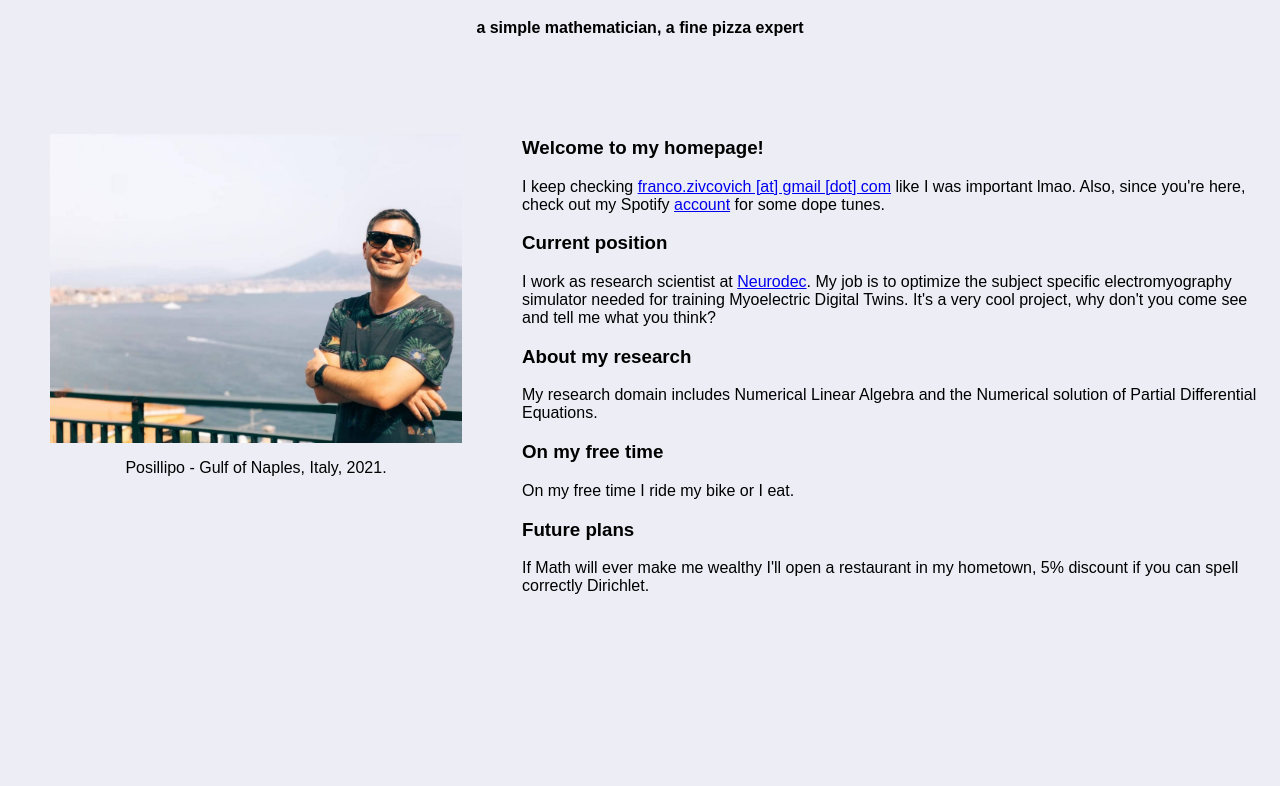
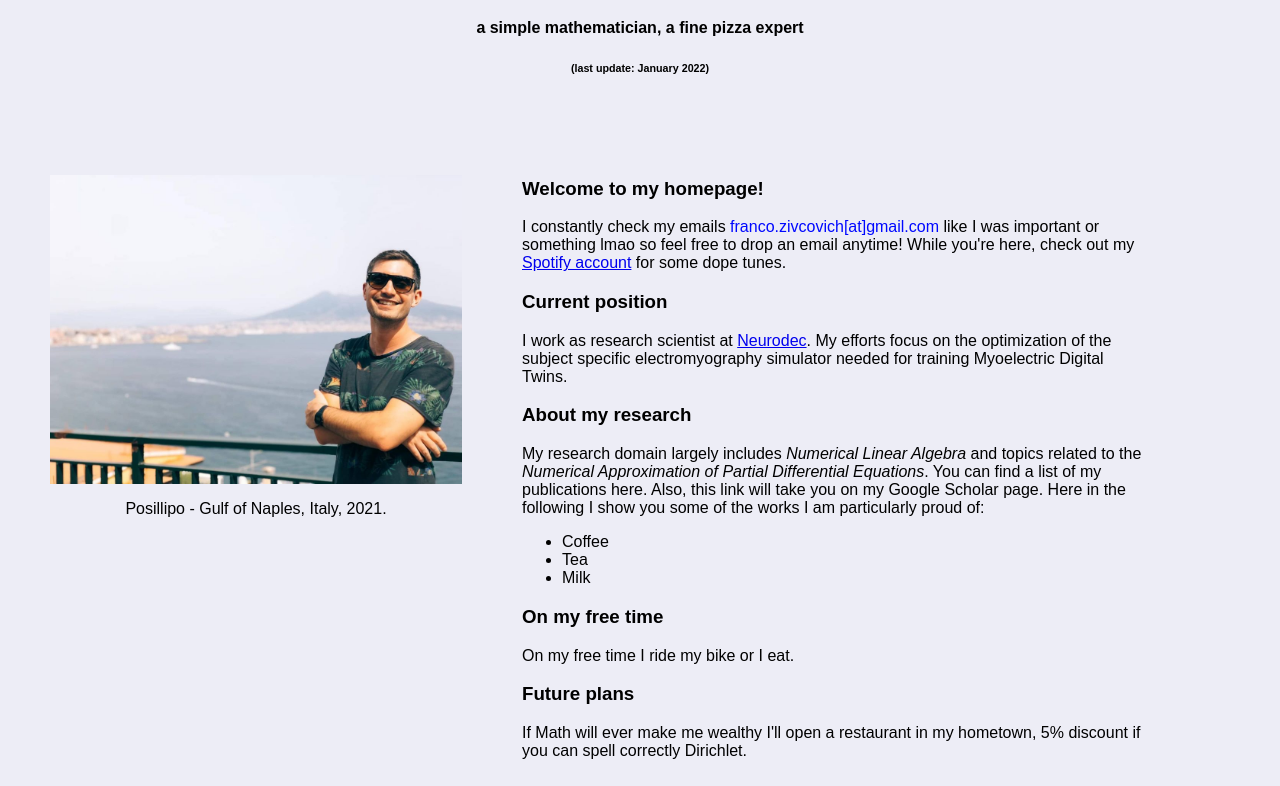
Before and after one commit to francozivcovich/franco.zivcovich.github.io, a plain HTML site: page index.html in a window 1280 px wide. Shown: the part 115-901 px from the top of the page. Before the commit the page ends 800 px from the top, so only its background shows below. Drawn offline with Linux system fonts and the light colour scheme.

Commit message:
added favicon + minor changes

```diff
--- a/index.html
+++ b/index.html
@@ -24,6 +24,9 @@
   <meta property="og:url" content="https://francozivcovich.github.io/">
   <meta property="og:site_name" content="Franco Zivcovich">
 
+  <link rel="shortcut icon" href="imgs/favicon.ico" type="image/x-icon">
+  <link rel="icon" href="imgs/favicon.ico" type="image/x-icon">
+
 
 </head>
 <body>
@@ -31,8 +34,9 @@
   <p><br><br><br></p>
   <h1>Franco Zivcovich</h1>
   <h4>a simple mathematician, a fine pizza expert</h4>
+  <h6>(last update: January 2022)</h6>
 
-  <div class="row">
+    <div class="row">
     <div class="column left"  style="background-color:rgb(237, 237, 246);">
 
       <figure>
@@ -45,25 +49,25 @@
     <div class="column right" style="background-color:rgb(237, 237, 246);">
       <h3>Welcome to my homepage!</h3>
       <p>
-        I keep checking
-        <a href="mailto:franco.zivcovich@gmail.com">franco.zivcovich [at] gmail [dot] com</a>
-        like I was important lmao.
-        Also, since you're here, check out my Spotify <a href = "https://open.spotify.com/user/tgqg9jxgm6hx9cs7nfalwqvws?si=dc112dafbcac457b">account</a> for some dope tunes.
+        I constantly check my emails <span style="color: #0008ff">franco.zivcovich[at]gmail.com</span>
+        like I was important or something lmao so feel free to drop an email anytime!
+        While you're here, check out my <a href = "https://open.spotify.com/user/tgqg9jxgm6hx9cs7nfalwqvws?si=dc112dafbcac457b">Spotify account</a> for some dope tunes.
       </p>
-      <!-- <p>
-        If instead you're here because you think the guy in the picture on the left wronged you, well, it wasn't me but my
-        evil twin.
-      </p> -->
-      <!-- <br> -->
       <h3>Current position</h3>
       <p>
         I work as research scientist at <a href="http://neurodec.ai/">Neurodec</a>.
-        My job is to optimize the subject specific electromyography simulator needed for training Myoelectric Digital Twins.
-        It's a very cool project, why don't you come see and tell me what you think?
+        My efforts focus on the optimization of the subject specific electromyography simulator needed for training Myoelectric Digital Twins.
       </p>
       <h3>About my research</h3>
       <p>
-        My research domain includes Numerical Linear Algebra and the Numerical solution of Partial Differential Equations.
+        My research domain largely includes <i>Numerical Linear Algebra</i> and topics related to the <i>Numerical Approximation of Partial Differential Equations</i>.
+        You can find a list of my publications here. Also, this link will take you on my Google Scholar page.
+        Here in the following I show you some of the works I am particularly proud of:
+        <ul>
+          <li>Coffee</li>
+          <li>Tea</li>
+          <li>Milk</li>
+        </ul>
       </p>
       <h3>On my free time</h3>
       <p>
--- a/styles.css
+++ b/styles.css
@@ -19,7 +19,7 @@ body{
 }
 .right {
   margin-top: 50px;
-  width: 60%;
+  width: 50%;
   text-align: left;
 }
 
@@ -59,3 +59,6 @@ h6 {
 p {
   font-family: Arial, Helvetica, sans-serif;
 }
+li {
+  font-family: Arial, Helvetica, sans-serif;
+}
```
Also changed, not shown: imgs/favicon.ico (added).
